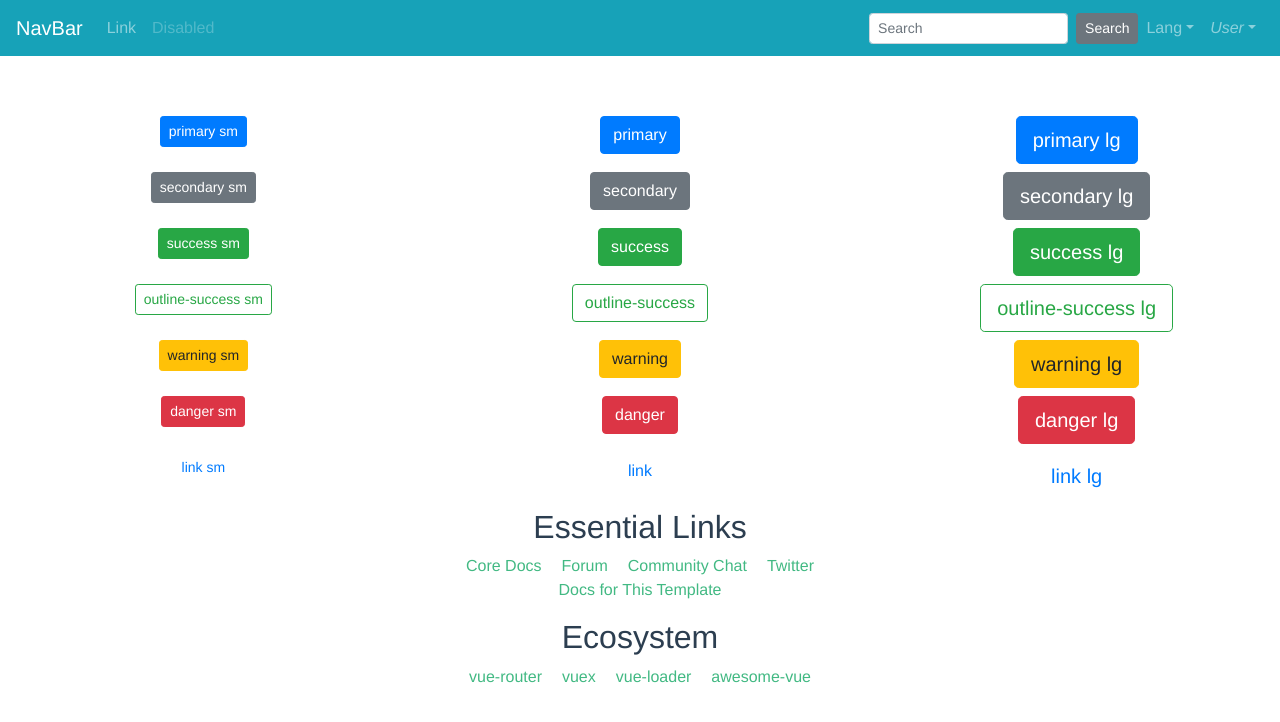
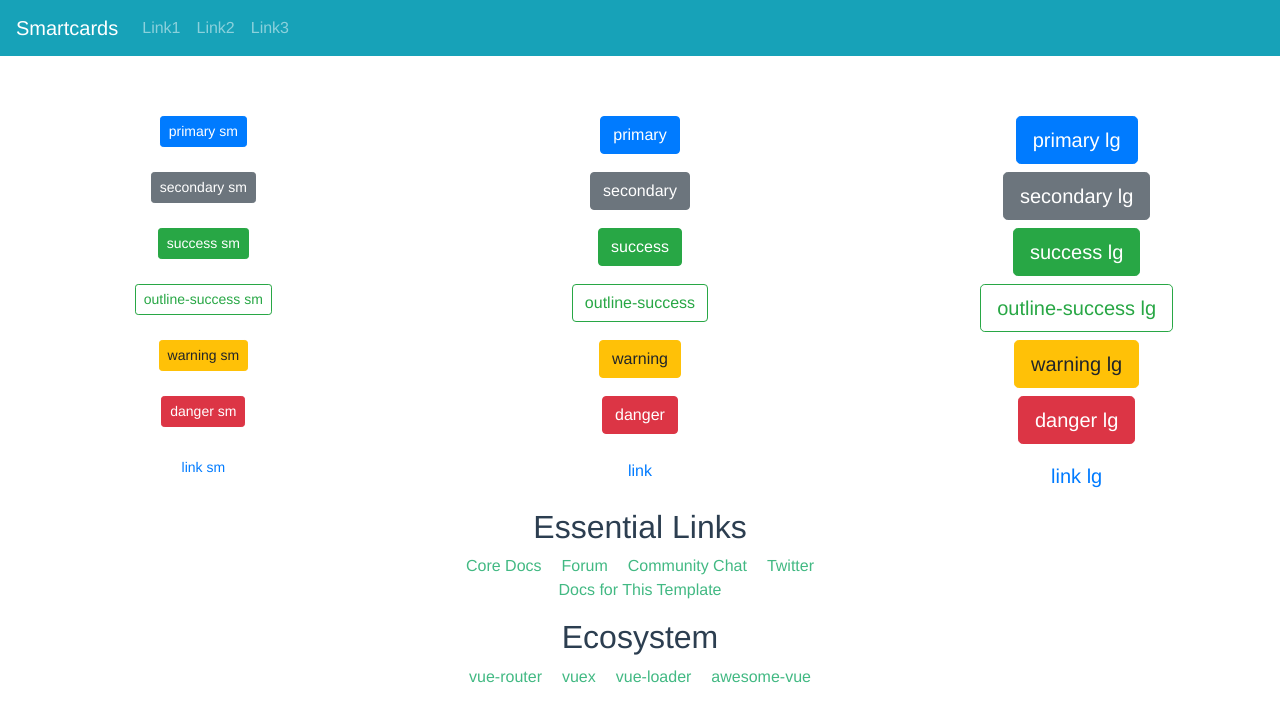
Before and after one commit to anoff/mobcards, a Vue app in the folder web/: page / in a window 1280 px wide. Shown: the top 722 px of the page. Built offline with nearby package versions, Linux system fonts and the light colour scheme.

Commit message:
:star2: feat: toggle navbar

```diff
--- a/web/src/components/Navbar.vue
+++ b/web/src/components/Navbar.vue
@@ -1,42 +1,16 @@
 <template>
-  <b-navbar toggleable="md" type="dark" variant="info">
+  <b-navbar type="dark" variant="info">
 
     <b-navbar-toggle target="nav_collapse"></b-navbar-toggle>
 
-    <b-navbar-brand href="#">NavBar</b-navbar-brand>
+    <b-navbar-brand href="#">Smartcards</b-navbar-brand>
 
     <b-collapse is-nav id="nav_collapse">
-
       <b-navbar-nav>
-        <b-nav-item href="#">Link</b-nav-item>
-        <b-nav-item href="#" disabled>Disabled</b-nav-item>
+        <b-nav-item href="#">Link1</b-nav-item>
+        <b-nav-item href="#">Link2</b-nav-item>
+        <b-nav-item href="#">Link3</b-nav-item>
       </b-navbar-nav>
-
-      <!-- Right aligned nav items -->
-      <b-navbar-nav class="ml-auto">
-
-        <b-nav-form>
-          <b-form-input size="sm" class="mr-sm-2" type="text" placeholder="Search"/>
-          <b-button size="sm" class="my-2 my-sm-0" type="submit">Search</b-button>
-        </b-nav-form>
-
-        <b-nav-item-dropdown text="Lang" right>
-          <b-dropdown-item href="#">EN</b-dropdown-item>
-          <b-dropdown-item href="#">ES</b-dropdown-item>
-          <b-dropdown-item href="#">RU</b-dropdown-item>
-          <b-dropdown-item href="#">FA</b-dropdown-item>
-        </b-nav-item-dropdown>
-
-        <b-nav-item-dropdown right>
-          <!-- Using button-content slot -->
-          <template slot="button-content">
-            <em>User</em>
-          </template>
-          <b-dropdown-item href="#">Profile</b-dropdown-item>
-          <b-dropdown-item href="#">Signout</b-dropdown-item>
-        </b-nav-item-dropdown>
-      </b-navbar-nav>
-
     </b-collapse>
   </b-navbar>
 </template>
```
